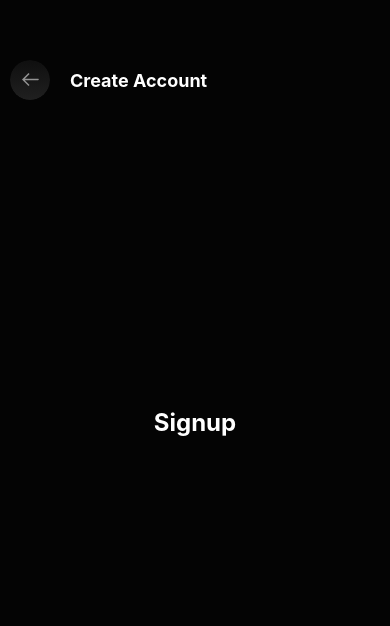
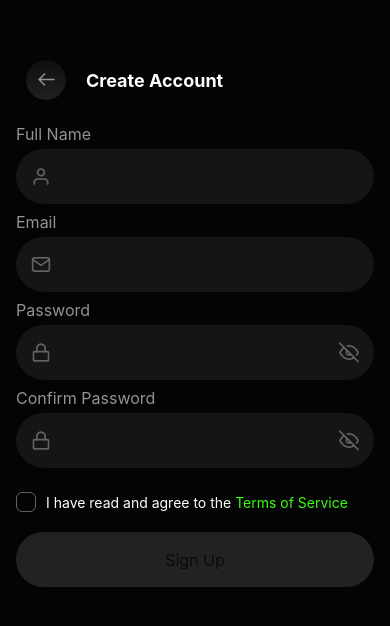
Before and after one commit to mr2726/new_wrapgo_app, a React Native app: screen / in a window 390 px wide. Shown: the top 626 px of the page. Built offline with nearby package versions, Linux system fonts and the light colour scheme.

Commit message:
Signup UI (Front-end) is done

```diff
--- a/src/Pages/SignupAndSignin/Signup.js
+++ b/src/Pages/SignupAndSignin/Signup.js
@@ -1,26 +1,189 @@
-import {View, Text, StyleSheet} from 'react-native';
+import {View, Text, StyleSheet, Pressable} from 'react-native';
 import React from 'react';
+import {Feather} from '@expo/vector-icons';
 
+// COMPONENTS
 import {TopControl} from '../../components/ui/topControl';
+import {Input_} from '../../components/ui/inputs';
+import {Button_} from '../../components/ui/buttons';
+// ------------------------------------------------------------------------
 
 export default function Signup({setLocalPage}) {
+    const [isAgreed, setIsAgreed] = React.useState(false);
+    const [submitAttempted, setSubmitAttempted] = React.useState(false);
+    const [formErrors, setFormErrors] = React.useState({});
+
+    const [inputValues, setInputValues] = React.useState({
+        fullName: '',
+        email: '',
+        password: '',
+        confirmPassword: '',
+    });
+
+    const emailRegex = /^[^\s@]+@[^\s@]+\.[^\s@]{2,}$/;
+
+    const validateForm = () => {
+        const errors = {};
+        const fullName = inputValues.fullName.trim();
+        const email = inputValues.email.trim();
+        const password = inputValues.password;
+        const confirmPassword = inputValues.confirmPassword;
+
+        if (!fullName) {
+            errors.fullName = 'Full Name is required';
+        }
+
+        if (!email) {
+            errors.email = 'Email is required';
+        } else if (!emailRegex.test(email)) {
+            errors.email = 'Enter a valid email address';
+        }
+
+        if (!password) {
+            errors.password = 'Password is required';
+        } else if (password.length < 8) {
+            errors.password = 'Minimum 8 characters';
+        }
+
+        if (!confirmPassword) {
+            errors.confirmPassword = 'Confirm Password is required';
+        } else if (confirmPassword !== password) {
+            errors.confirmPassword = 'Passwords do not match';
+        }
+
+        if (!isAgreed) {
+            errors.isAgreed = 'Accept Terms of Service';
+        }
+
+        return errors;
+    };
+
+    const isFormValid =
+        inputValues.fullName.trim().length > 0 &&
+        emailRegex.test(inputValues.email.trim()) &&
+        inputValues.password.length >= 8 &&
+        inputValues.confirmPassword.length > 0 &&
+        inputValues.confirmPassword === inputValues.password &&
+        isAgreed;
+
+    const handleInputChange = (field, value) => {
+        setInputValues((prev) => ({ ...prev, [field]: value }));
+        if (submitAttempted) {
+            setFormErrors(validateForm());
+        }
+    };
+
+    const handleSubmit = () => {
+        setSubmitAttempted(true);
+        const errors = validateForm();
+        setFormErrors(errors);
+
+        if (Object.keys(errors).length > 0) {
+            return;
+        }
+
+        // TODO: connect API sign up action
+    };
+
     return (
         <View style={styles.screen}>
-            <TopControl setLocalPage={setLocalPage} />
-            <Text style={styles.text}>Signup</Text>
+            <View style={{position: "relative", height: 50, marginBottom: 20}}>
+                <TopControl setLocalPage={setLocalPage} />
+            </View>
+            <Input_
+                label="Full Name"
+                icon={<Feather name="user" size={20} color="#626262" />}
+                value={inputValues.fullName}
+                onChangeText={(value) => handleInputChange('fullName', value)}
+                error={submitAttempted && formErrors.fullName}
+            />
+            <Input_
+                label="Email"
+                icon={<Feather name="mail" size={20} color="#626262" />}
+                value={inputValues.email}
+                onChangeText={(value) => handleInputChange('email', value)}
+                error={submitAttempted && formErrors.email}
+            />
+            <Input_
+                label="Password"
+                icon={<Feather name="lock" size={20} color="#626262" />}
+                isPassword={true}
+                value={inputValues.password}
+                onChangeText={(value) => handleInputChange('password', value)}
+                error={submitAttempted && formErrors.password}
+            />
+            <Input_
+                label="Confirm Password"
+                icon={<Feather name="lock" size={20} color="#626262" />}
+                isPassword={true}
+                value={inputValues.confirmPassword}
+                onChangeText={(value) => handleInputChange('confirmPassword', value)}
+                error={submitAttempted && formErrors.confirmPassword}
+            />
+            <Pressable
+                style={styles.termsRow}
+                onPress={() => {
+                    setIsAgreed((prev) => !prev);
+                    if (submitAttempted) {
+                        setFormErrors(validateForm());
+                    }
+                }}
+            >
+                <View style={[styles.checkbox, isAgreed && styles.checkboxActive]}>
+                    {isAgreed && <Feather name="check" size={14} color="#040404" />}
+                </View>
+                <Text style={styles.termsText}>I have read and agree to the <Text style={{color: '#39ff14'}}>Terms of Service</Text></Text>
+            </Pressable>
+            {submitAttempted && formErrors.isAgreed && (
+                <Text style={styles.checkboxError}>{formErrors.isAgreed}</Text>
+            )}
+            <Button_ title="Sign Up" onPress={handleSubmit} dispable={!isFormValid} />
         </View>
     );
 }
 
 const styles = StyleSheet.create({
     screen: {
-        flex: 1,
-        justifyContent: 'center',
-        alignItems: 'center',
+        width: '100%',
+        height: '100%',
+        backgroundColor: '#040404',
+        paddingHorizontal: 16,
     },
     text: {
         color: '#fff',
         fontSize: 24,
         fontWeight: 'bold',
     },
+    termsRow: {
+        flexDirection: 'row',
+        alignItems: 'center',
+        marginTop: 20,
+        marginBottom: 20,
+        gap: 10,
+    },
+    checkbox: {
+        width: 20,
+        height: 20,
+        borderRadius: 6,
+        borderWidth: 1,
+        borderColor: '#626262',
+        justifyContent: 'center',
+        alignItems: 'center',
+        backgroundColor: 'transparent',
+    },
+    checkboxActive: {
+        backgroundColor: '#39ff14',
+        borderColor: '#39ff14',
+    },
+    termsText: {
+        color: '#fff',
+        flex: 1,
+    },
+    checkboxError: {
+        color: '#E53935',
+        marginTop: -12,
+        marginBottom: 12,
+        textAlign: 'right',
+        fontSize: 13,
+    },
 });
```
Also changed, not shown: 1 other file (tests, documents, lock files or other folders).
